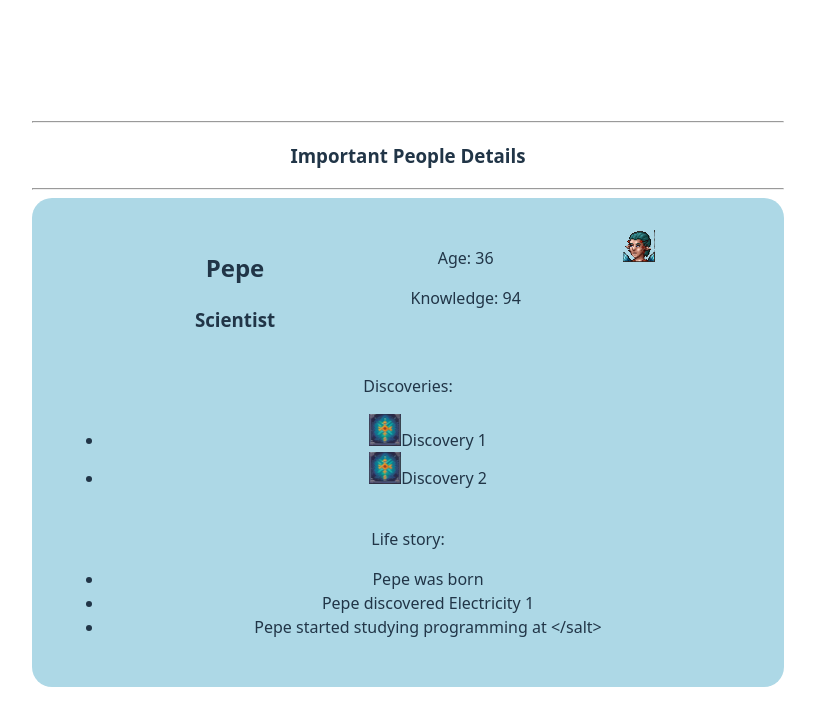
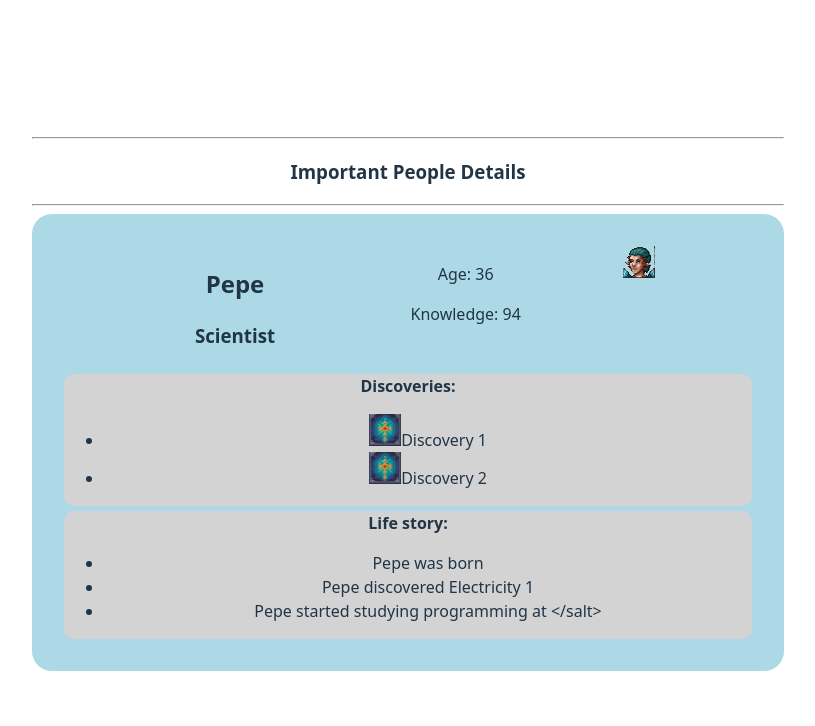
Before and after one commit to acolote1998/OUR-OWN-ZETA-frontend, a React (Vite) app in the folder our-own-zeta-frontend/: page / in a window 1280 px wide. Shown: the top 726 px of the page, without its empty margins (232-1047 px from the left). Built offline with nearby package versions, Linux system fonts and the light colour scheme.

Commit message:
styling structure of importantPerson card

```diff
--- a/our-own-zeta-frontend/src/components/ImportantPerson.css
+++ b/our-own-zeta-frontend/src/components/ImportantPerson.css
@@ -1,6 +1,14 @@
 .card {
   background-color: lightblue;
   border-radius: 20px;
+}
+.cardDiv {
+  background-color: lightgray;
+  border-radius: 10px;
+}
+
+.subTitle {
+  font-weight: 650;
 }
 
 .container {
--- a/our-own-zeta-frontend/src/components/ImportantPerson.tsx
+++ b/our-own-zeta-frontend/src/components/ImportantPerson.tsx
@@ -15,8 +15,8 @@ function ImportantPerson() {
       <div className="item-4">
         <img src={genericImportantPersonPicture}></img>
       </div>
-      <div className="item-12">
-        <p>Discoveries:</p>
+      <div className="item-12 cardDiv">
+        <span className="subTitle">Discoveries:</span>
         <ul>
           <li>
             <img src={genericDiscoveryPicture}></img>Discovery 1
@@ -26,8 +26,8 @@ function ImportantPerson() {
           </li>
         </ul>
       </div>
-      <div className="item-12">
-        <p>Life story:</p>
+      <div className="item-12 cardDiv">
+        <span className="subTitle">Life story:</span>
         <ul>
           <li>Pepe was born</li>
           <li>Pepe discovered Electricity 1</li>
```
